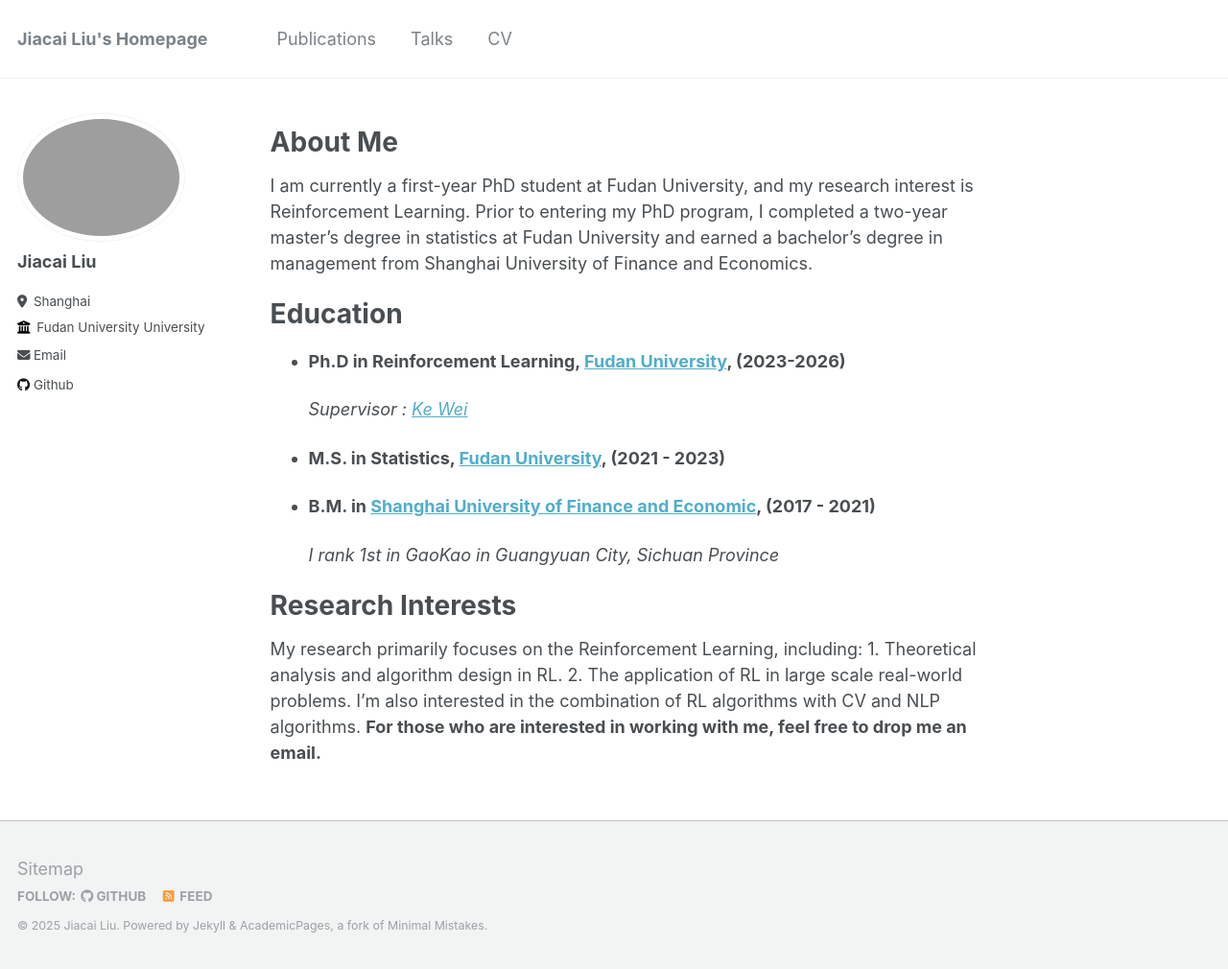
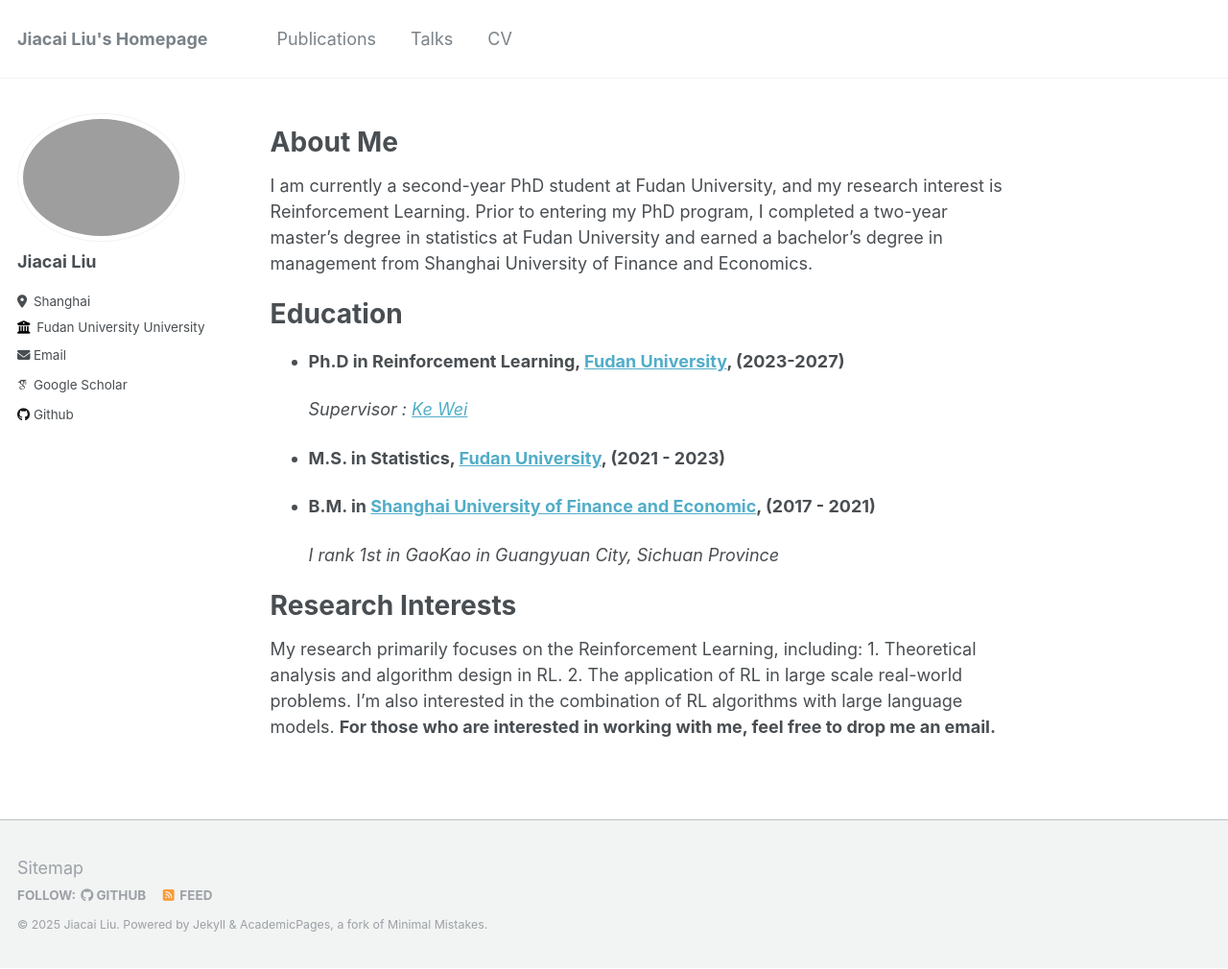
Before and after one commit to skydownacai/JiacaiLiu.github.io, a Jekyll site: the page built from _pages/about.md, in a window 1280 px wide and 1010 px high. Shown: the whole window at 96% size. Built offline with Jekyll 4.4.1, drawn with Linux system fonts in a browser that asks for light colours; some web fonts are replaced.

```diff
--- a/_config.yml
+++ b/_config.yml
@@ -32,7 +32,7 @@ author:
 
   # Academic websites
   arxiv            : # URL - Update with the correct link to your profile
-  googlescholar    : #
+  googlescholar    : "https://scholar.google.com/citations?user=zt9Jfh4AAAAJ&hl=en"
   impactstory      : # URL
   orcid            : #
   pubmed           : #
--- a/_pages/about.md
+++ b/_pages/about.md
@@ -9,12 +9,12 @@ redirect_from:
 
 About Me
 ======
-I am currently a first-year PhD student at Fudan University, and my research interest is Reinforcement Learning. Prior to entering my PhD program, I completed a two-year master's degree in statistics at Fudan University and earned a bachelor's degree in management from Shanghai University of Finance and Economics.
+I am currently a second-year PhD student at Fudan University, and my research interest is Reinforcement Learning. Prior to entering my PhD program, I completed a two-year master's degree in statistics at Fudan University and earned a bachelor's degree in management from Shanghai University of Finance and Economics.
 
 Education
 ======
 
-* **Ph.D in Reinforcement Learning, [Fudan University](https://www.fudan.edu.cn/), (2023-2026)**
+* **Ph.D in Reinforcement Learning, [Fudan University](https://www.fudan.edu.cn/), (2023-2027)**
 
   *Supervisor : [Ke Wei](https://makwei.github.io/)*
 
@@ -27,4 +27,4 @@ Education
 Research Interests
 ======
 
-My research  primarily focuses on the Reinforcement Learning, including: 1. Theoretical analysis and algorithm design in RL.  2. The application of RL in large scale real-world problems. I'm also interested in the combination of RL algorithms with CV and NLP algorithms. **For those who are interested in working with me, feel free to drop me an email.**
+My research  primarily focuses on the Reinforcement Learning, including: 1. Theoretical analysis and algorithm design in RL.  2. The application of RL in large scale real-world problems. I'm also interested in the combination of RL algorithms with large language models. **For those who are interested in working with me, feel free to drop me an email.**
```
Also changed, not shown: 1 other file.
